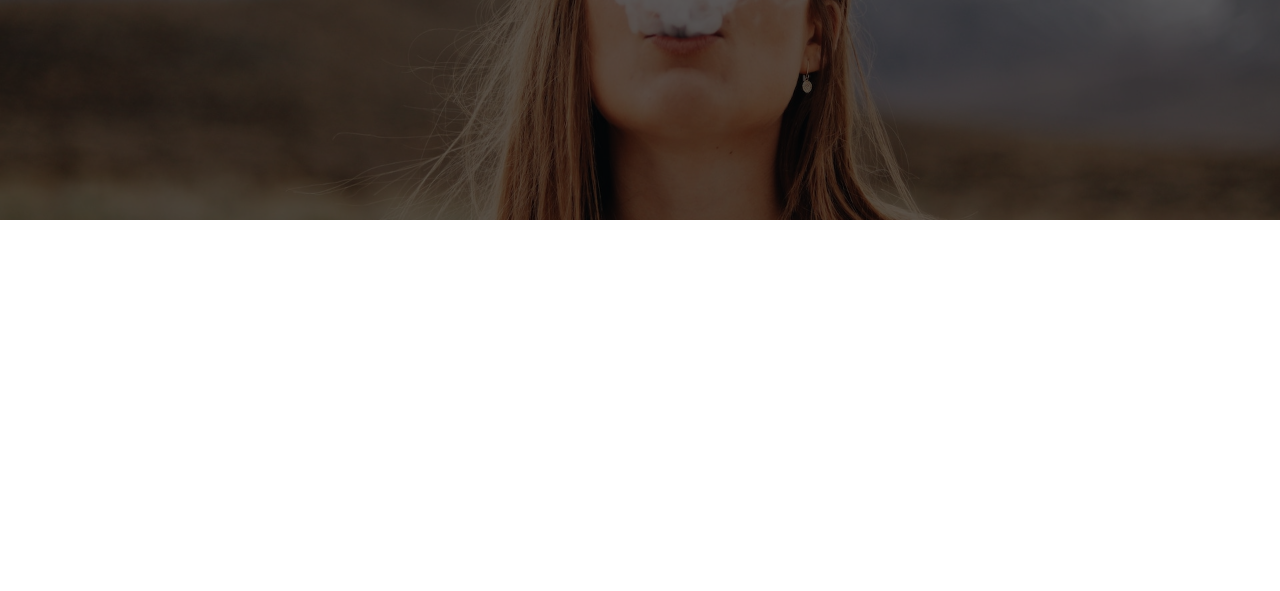
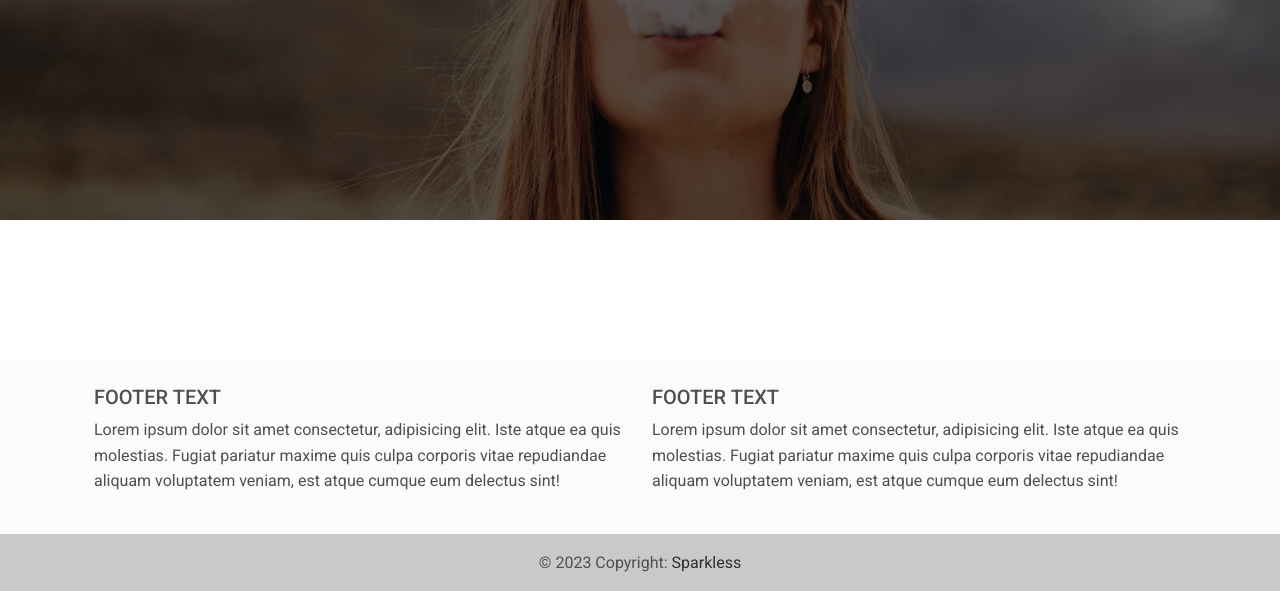
Before and after one commit to Cendrier-Sparkless/website-firebase, a website: page public/index.html in a window 1280 px wide. Shown: the part 439-1030 px from the top of the page. Before the commit the page ends 800 px from the top, so only its background shows below. Drawn offline with nearby package versions, Linux system fonts and the light colour scheme.

Commit message:
Ajout du footer

```diff
--- a/public/index.html
+++ b/public/index.html
@@ -69,6 +69,27 @@
 			</div>
 		</header>
 
+		<footer class="bg-light text-center text-lg-start">
+			<div class="container p-4">
+				<div class="row">
+					<div class="col-lg-6 col-md-12 mb-4 mb-md-0">
+						<h5 class="text-uppercase">Footer text</h5>
+
+						<p>Lorem ipsum dolor sit amet consectetur, adipisicing elit. Iste atque ea quis molestias. Fugiat pariatur maxime quis culpa corporis vitae repudiandae aliquam voluptatem veniam, est atque cumque eum delectus sint!</p>
+					</div>
+					<div class="col-lg-6 col-md-12 mb-4 mb-md-0">
+						<h5 class="text-uppercase">Footer text</h5>
+
+						<p>Lorem ipsum dolor sit amet consectetur, adipisicing elit. Iste atque ea quis molestias. Fugiat pariatur maxime quis culpa corporis vitae repudiandae aliquam voluptatem veniam, est atque cumque eum delectus sint!</p>
+					</div>
+				</div>
+			</div>
+			<div class="text-center p-3" style="background-color: rgba(0, 0, 0, 0.2)">
+				© 2023 Copyright:
+				<a class="text-dark" href="https://sparkless30.web.app">Sparkless</a>
+			</div>
+		</footer>
+
 		<script>
 			if ("serviceWorker" in navigator) {
 				navigator.serviceWorker.register("sw.js", { scope: "/" });
```
